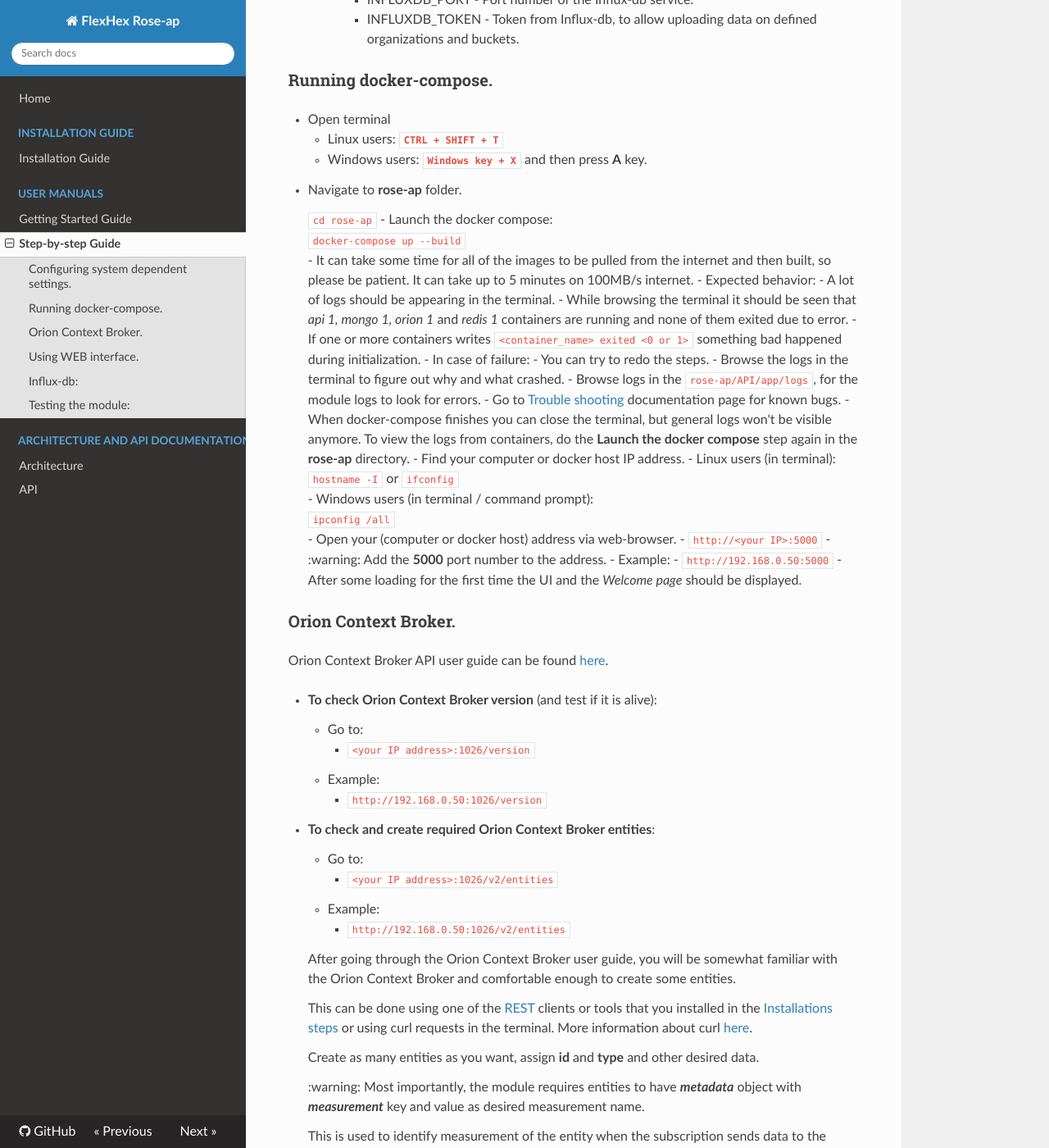
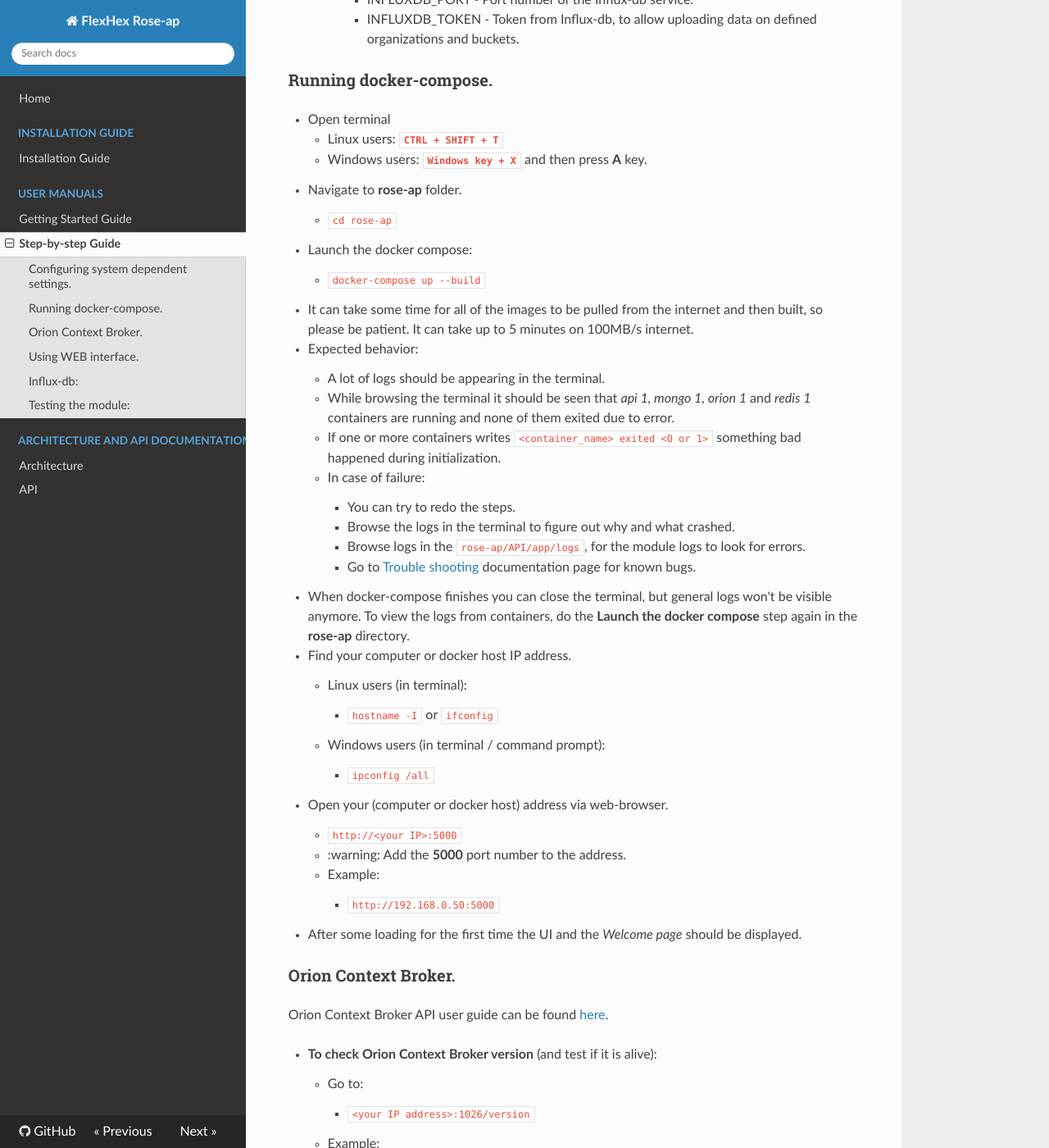
Before and after one commit to Factobotics/FlexHex-Rose-AP, an MkDocs documentation site: the page built from docs/step-by-step.md, in a window 1280 px wide and 1400 px high, scrolled down 2027 px. Shown: the whole window at 82% size. Built offline with MkDocs 1.6.1, drawn with Linux system fonts in a browser that asks for light colours; nearby versions of some CDN libraries; old or Windows-style settings are respelled for this version of MkDocs; some of the changed text lies outside the part shown.

Commit message:
Update docs/api.md, docs/architecture.md, docs/step-by-step.md files

````diff
--- a/docs/step-by-step.md
+++ b/docs/step-by-step.md
@@ -77,30 +77,54 @@ Files can be edited with text editor of your choice (Notepad, Notepad++, VSCode,
     - Windows users: **```Windows key + X```** and then press **A** key.
 - Navigate to **rose-ap** folder.
 
-    ```cd rose-ap```
+    - ```cd rose-ap```
+
 - Launch the docker compose:
-    ```docker-compose up --build```
+
+    - ```docker-compose up --build```
+
 - It can take some time for all of the images to be pulled from the internet and then built, so please be patient. It can take up to 5 minutes on 100MB/s internet.
+
 - Expected behavior:
+
     - A lot of logs should be appearing in the terminal.
+
     - While browsing the terminal it should be seen that *api 1, mongo 1, orion 1* and *redis 1* containers are running and none of them exited due to error.
+
     - If one or more containers writes ```<container_name> exited <0 or 1>``` something bad happened during initialization.
+
     - In case of failure:
+
         - You can try to redo the steps.
+
         - Browse the logs in the terminal to figure out why and what crashed.
+
         - Browse logs in the ```rose-ap/API/app/logs```, for the module logs to look for errors.
+
         - Go to [Trouble shooting](trouble-shooting.md) documentation page for known bugs.
+
 - When docker-compose finishes you can close the terminal, but general logs won't be visible anymore. To view the logs from containers, do the **Launch the docker compose** step again in the **rose-ap** directory.
+
 - Find your computer or docker host IP address.
+
     - Linux users (in terminal):
-        ```hostname -I``` or ```ifconfig```
+
+        - ```hostname -I``` or ```ifconfig```
+
     - Windows users (in terminal / command prompt):
-        ```ipconfig /all```
+
+        - ```ipconfig /all```
+
 - Open your (computer or docker host) address via web-browser.
+
     - ```http://<your IP>:5000```
+
     - :warning: Add the **5000** port number to the address.
+
     - Example:
+
         - ```http://192.168.0.50:5000```
+
 - After some loading for the first time the UI and the *Welcome page* should be displayed.
 
 ### Orion Context Broker.
@@ -108,17 +132,27 @@ Files can be edited with text editor of your choice (Notepad, Notepad++, VSCode,
 Orion Context Broker API user guide can be found [here](https://fiware-orion.readthedocs.io/en/1.8.0/user/walkthrough_apiv2/index.html).
 
 - **To check Orion Context Broker version** (and test if it is alive):
+
     - Go to:
+
         - ```<your IP address>:1026/version```
+
     - Example:
+
         - ```http://192.168.0.50:1026/version```
+
 <br>
 
 - **To check and create required Orion Context Broker entities**:
+
     - Go to:
+
         - ```<your IP address>:1026/v2/entities```
+
     - Example:
+
         - ```http://192.168.0.50:1026/v2/entities```
+
     <br>
 
     After going through the Orion Context Broker user guide, you will be somewhat familiar with the Orion Context Broker and comfortable enough to create some entities.
@@ -168,10 +202,15 @@ Orion Context Broker API user guide can be found [here](https://fiware-orion.rea
 <br>
 
 - **To check Orion Context Broker subscriptions**:
+
     - Go to:
+
         - ```<your IP address>:1026/v2/subscriptions```
+
     - Example:
+
         - ```http://192.168.0.50:1026/v2/subscriptions```
+
     <br>
 
     By default, no subscriptions should be available.
@@ -340,7 +379,7 @@ You can navigate pages using the navigation bar on the left of the page.
 
 ### Testing the module:
 
-The next step is to make updates to the entity that you created previously in the **Orion Context Broker.** part of this guide. This will trigger the subscriptions that you created in **Using WEB interface.** **>Subscriptions** part of this guide.
+The next step is to make updates to the entity that you created previously in the **Orion Context Broker.** part of this guide. This will trigger the subscriptions that you created in "**Using WEB interface.** **>Subscriptions**" part of this guide.
 
 - Updating the entity of Orion Context Broker:
 
@@ -365,7 +404,9 @@ The next step is to make updates to the entity that you created previously in th
                 "platform_z": 3
             }
             ```
+
         - Example using curl:
+
             ```
             curl 192.168.0.50:1026/v2/entities?options=keyValues -X PATCH -s -S -H 'Content-Type: application/json' -d @- <<EOF
             {
@@ -395,6 +436,7 @@ Final step is to check out the results if the module actually did what it suppos
     - Select appropriate time range in the ```Time input```, so the data would be available inside the range selected.
     - Click ```Script editor```.
     - In the **Editor** window, paste:
+
         ```
         from(bucket: "Test")
             |> range(start: v.timeRangeStart, stop: v.timeRangeStop)
@@ -403,37 +445,45 @@ Final step is to check out the results if the module actually did what it suppos
             |> keep(columns: ["_time", "_measurement", "hexapod", "x", "y", "z"])
             |> yield()
         ```
+
     - Click ```Submit```.
     - Data should be visible.
     - You can switch data visualization to ```Graph``` mode, to see changes overtime.
         - Replace **Editor** window text:
+
             ```
             from(bucket: "Test")
                 |> range(start: v.timeRangeStart, stop: v.timeRangeStop)
                 |> filter(fn: (r) => r["_measurement"] == "hexapod_position")
                 |> yield()
             ```
+
     <br>
 
 - No data visible
     - If no data is visible, please adjust time range to a wider scope.
     - If no data is still shown, replace **Editor** window text:
+
         ```
         from(bucket: "Test")
             |> range(start: -100y, stop: 100y)
             |> filter(fn: (r) => r["_measurement"] == "hexapod_position")
             |> yield()
         ```
+
     - If no data is still shown, replace **Editor** window text:
 
         :warning: Replace bucket and measurement name.
+
         ```
         from(bucket: <Your bucket>)
             |> range(start: -100y, stop: 100y)
             |> filter(fn: (r) => r["_measurement"] == <Your measurement name>)
             |> yield()
         ```
+
     - If no data is still shown:
+
         - Browse the logs in the terminal to figure out why and what crashed.
         - Browse logs in the ```rose-ap/API/app/logs```, for the module logs to look for errors.
         - Go to [Trouble shooting](trouble-shooting.md) documentation page for known bugs.
````
Also changed, not shown: docs/api.md (+1 -1 lines), docs/architecture.md (+1 -1 lines).
